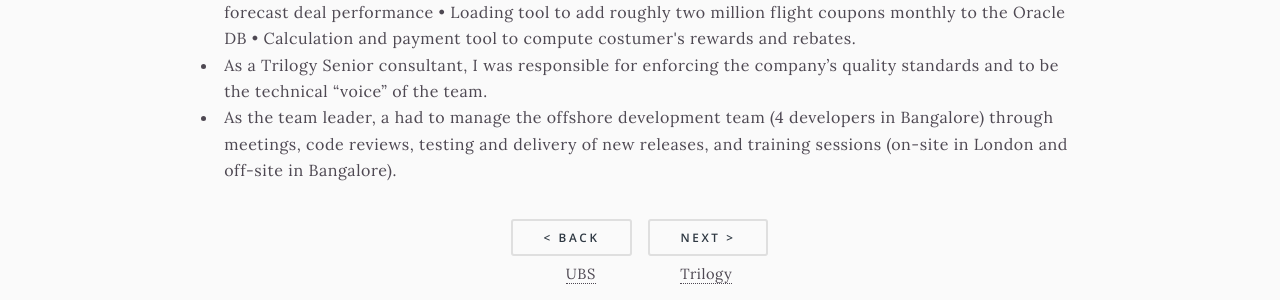
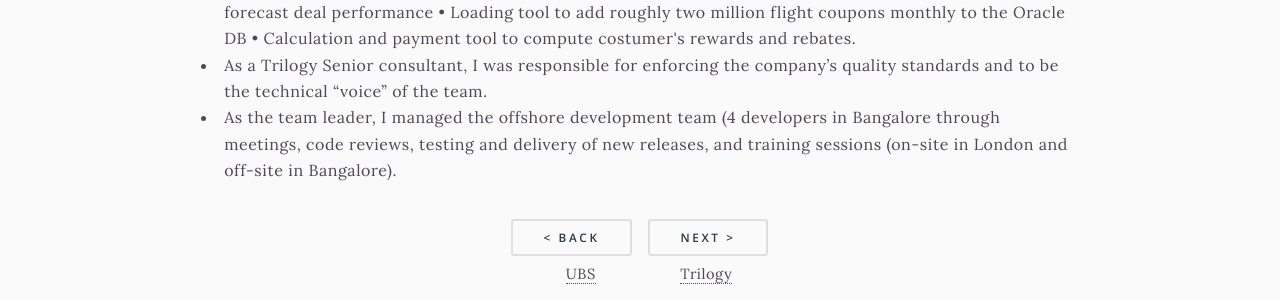
Before and after one commit to nascimj/nascimj.github.io, a Jekyll site: the page built from _posts/2000-10-04-ba.md, in a window 1280 px wide and 1238 px high. Shown: the part 668-968 px from the top of the window. Built offline with Jekyll 4.4.1, drawn with Linux system fonts in a browser that asks for light colours.

Commit message:
fixed typo

```diff
--- a/_posts/2000-10-04-ba.md
+++ b/_posts/2000-10-04-ba.md
@@ -24,12 +24,7 @@ tags:
 
 During this long engagement with British Airways, I played several roles:
 
-- As the tech lead, I was directly responsible for developing a suite of back-end Java applications to
-integrate Trilogy’s core products to British Airways corporate dealing system, which included: Online
-tool to forecast deal performance • Loading tool to add roughly two million flight coupons monthly to
-the Oracle DB • Calculation and payment tool to compute costumer&#39;s rewards and rebates.
-- As a Trilogy Senior consultant, I was responsible for enforcing the company's quality standards and to be the
-technical "voice" of the team.
-- As the team leader, a had to manage the offshore development team (4 developers in Bangalore)
-through meetings, code reviews, testing and delivery of new releases, and training sessions (on-site
+- As the tech lead, I was directly responsible for developing a suite of back-end Java applications to integrate Trilogy’s core products to British Airways corporate dealing system, which included: Online tool to forecast deal performance • Loading tool to add roughly two million flight coupons monthly to the Oracle DB • Calculation and payment tool to compute costumer&#39;s rewards and rebates.
+- As a Trilogy Senior consultant, I was responsible for enforcing the company's quality standards and to be the technical "voice" of the team.
+- As the team leader, I managed the offshore development team (4 developers in Bangalore through meetings, code reviews, testing and delivery of new releases, and training sessions (on-site
 in London and off-site in Bangalore).
```
